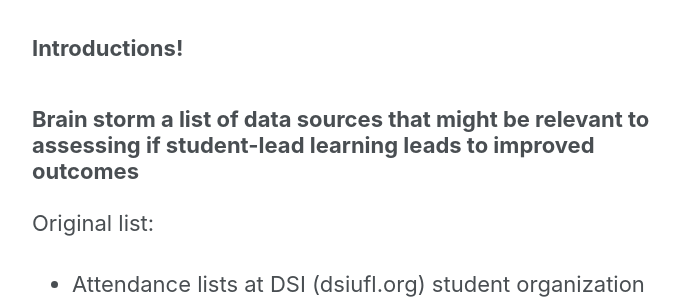
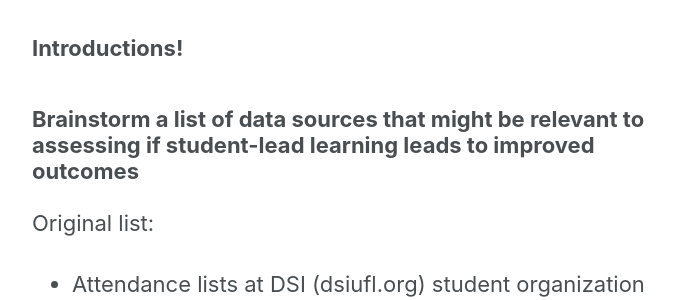
Before and after one commit to UF-Carpentry/website, a Jekyll site: the page built from _minutes/Study-2018-04-11.md, in a window 1280 px wide and 900 px high, scrolled down 476 px. Shown: the part 154-454 px from the top of the window, without its empty margins (290-985 px from the left). Built offline with Jekyll 4.4.1, drawn with Linux system fonts in a browser that asks for light colours; nearby versions of some CDN libraries.

Commit message:
consistent formatting of minutes

```diff
--- a/_minutes/Study-2018-04-11.md
+++ b/_minutes/Study-2018-04-11.md
@@ -15,7 +15,7 @@ Tyler Richards, Justin Millar, Francois Michonneau, Tim Young, Matt Collins, Pla
 
 ### Introductions!
 
-### Brain storm a list of data sources that might be relevant to assessing if student-lead learning leads to improved outcomes
+### Brainstorm a list of data sources that might be relevant to assessing if student-lead learning leads to improved outcomes
 
 Original list:
 - Attendance lists at DSI (dsiufl.org) student organization workshops, socials, officers, general body meetings, etc.
```
Also changed, not shown: _minutes/Board-2017-11-16.md (+2 -0 lines), _minutes/Board-2018-04-10.md (+1 -0 lines), _pages/minutes.md (+0 -1 lines).
